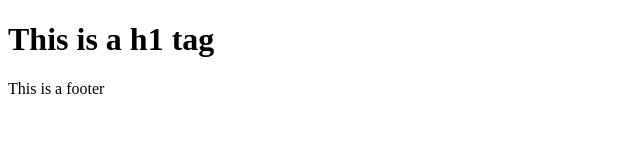
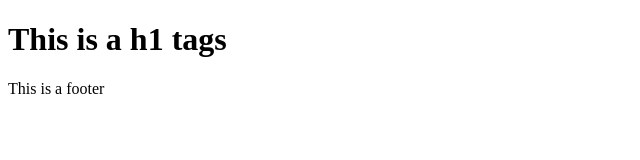
Before and after one commit to SumanaPedapudi/my_first_repo, a plain HTML site: page hw.html in a window 1280 px wide. Shown: the full height of the page, 0-640 px from the left. Drawn offline with Linux system fonts and the light colour scheme.

Commit message:
changed tag to tags

```diff
--- a/hw.html
+++ b/hw.html
@@ -4,7 +4,7 @@
 	<title>My first file</title>
 </head>
 <body>
-<h1>This is a h1 tag</h1>
+<h1>This is a h1 tags</h1>
 <footer>
 This is a footer
 </footer>
```
